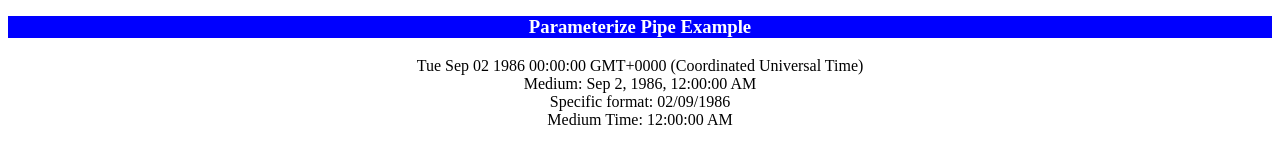
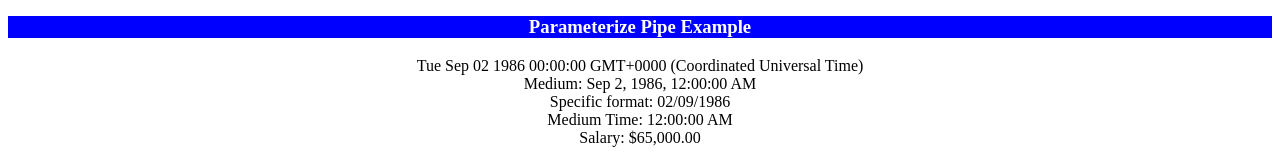
Before and after one commit to RanodeepBanerjeeAccenture/Angular16WorkStation, an Angular app: page / in a window 1280 px wide. Shown: the part 1770-1922 px from the top of the page. Built offline with nearby package versions, Linux system fonts and the light colour scheme.

Commit message:
Deploy Angular site to GitHub Pages

```diff
--- a/src/app/app.component.html
+++ b/src/app/app.component.html
@@ -166,7 +166,9 @@
     {{dob}} <br>
     Medium: {{dob|date: "medium"}}<br>
     Specific format: {{dob|date:"dd/MM/yyyy"}}<br>
-    Medium Time: {{dob|date:"mediumTime"}}
+    Medium Time: {{dob|date:"mediumTime"}}<br>
+
+    Salary: {{Salary|currency:"USD":true}}
    </div>
 
 
--- a/src/app/app.component.ts
+++ b/src/app/app.component.ts
@@ -97,5 +97,6 @@ export class AppComponent {
 
 
   dob=new Date(1986,8,2)
+  Salary:number=65000;
 
 }
```
